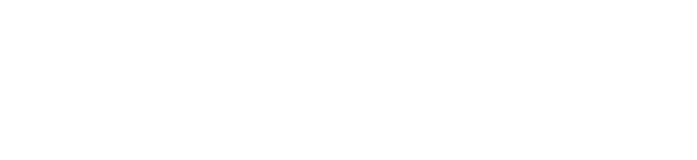
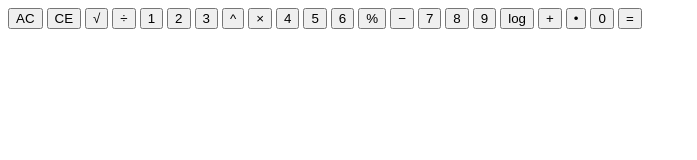
Before and after one commit to olaf-wilkosz/scientific-calculator, a plain HTML site: page index.html in a window 1280 px wide. Shown: the whole page, without its empty margins (0-697 px from the left). Drawn offline with Linux system fonts and the light colour scheme.

Commit message:
Add result section and calculator buttons with classes

```diff
--- a/index.html
+++ b/index.html
@@ -8,5 +8,34 @@
     <link rel="stylesheet" href="style.css" />
     <script src="script.js" defer></script>
   </head>
-  <body></body>
+  <body>
+    <div class="calculator">
+      <div class="result">
+        <div class="previous-result"></div>
+        <div class="current-result"></div>
+      </div>
+      <button class="all-clear double-width">AC</button>
+      <button class="clear-entry">CE</button>
+      <button class="operator">&Sqrt;</button>
+      <button class="operator">&divide;</button>
+      <button class="number">1</button>
+      <button class="number">2</button>
+      <button class="number">3</button>
+      <button class="operator">^</button>
+      <button class="operator">&times;</button>
+      <button class="number">4</button>
+      <button class="number">5</button>
+      <button class="number">6</button>
+      <button class="operator">&percnt;</button>
+      <button class="operator">&minus;</button>
+      <button class="number">7</button>
+      <button class="number">8</button>
+      <button class="number">9</button>
+      <button class="operator">log</button>
+      <button class="operator double-height">&plus;</button>
+      <button class="number">&bull;</button>
+      <button class="number">0</button>
+      <button class="equals double-width">&equals;</button>
+    </div>
+  </body>
 </html>
```
